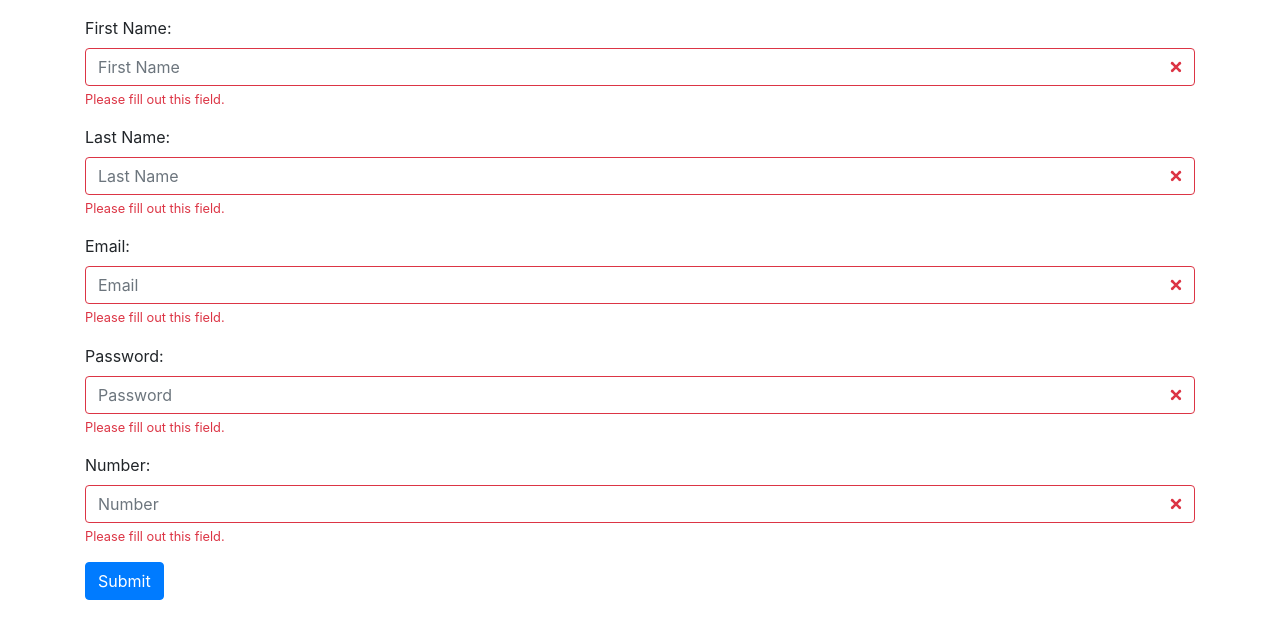
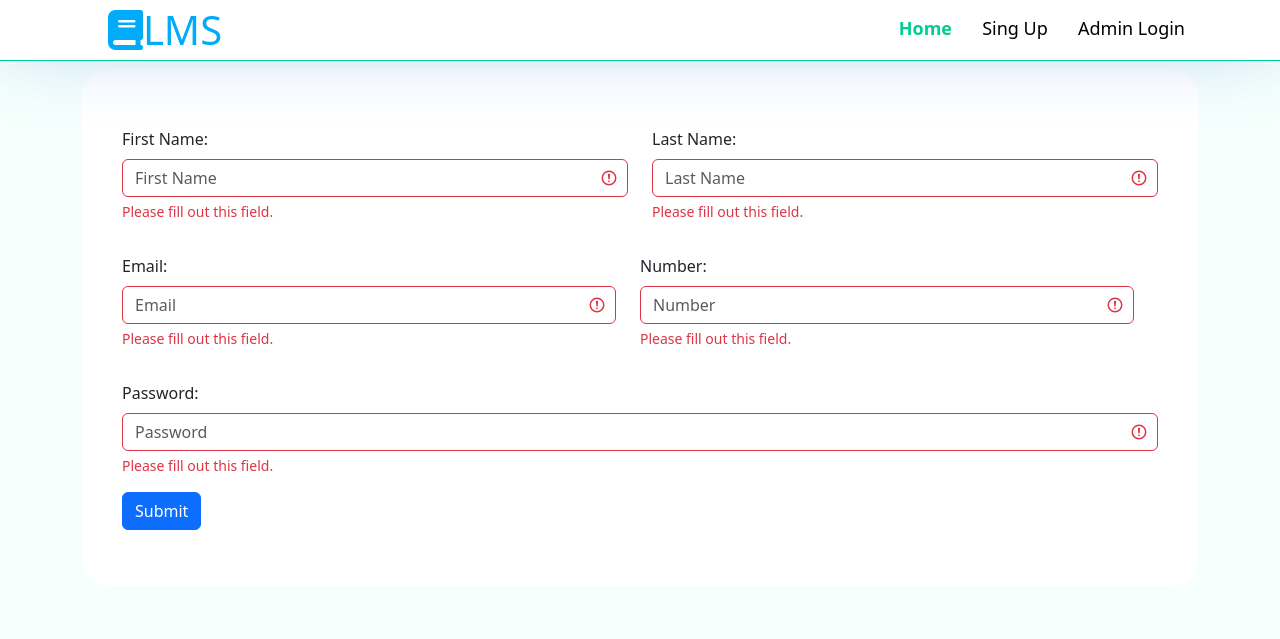
Before and after one commit to razibdash/Gnosis, a PHP site: page /Sing-up.php in a window 1280 px wide. Shown: the top 639 px of the page. Run offline with PHP 8.4, Linux system fonts and the light colour scheme.

Commit message:
backend login changed

```diff
--- a/css/home.css
+++ b/css/home.css
@@ -1,6 +1,9 @@
 .header{
     position: relative;
     width: 100%;
+    background-color: white !important;
+    box-shadow: 0px -31px 87px #2e62dd70;
+    border-bottom: 1px solid #00cd93;
 }
 .header .logo{
     text-align: center;
--- a/css/style.css
+++ b/css/style.css
@@ -254,3 +254,12 @@ h4.book-request {
   margin-right: 10px;
   text-align: center;
 }
+.sing-up-form.student_info{
+  padding: 10px;
+}
+
+ .form-sing {
+  background: white;
+  padding: 40px;
+  border-radius: 25px;
+}
--- a/home.php
+++ b/home.php
@@ -1,6 +1,5 @@
 
 <?php require_once('header.php')?>
-
 
 <?php
  if(isset($_REQUEST['adminError']))
@@ -12,7 +11,6 @@
     <?php
  }
 ?>
-
 
 <!--login part-->
      <section class="studen_admin_login">
--- a/sing-up.php
+++ b/sing-up.php
@@ -1,49 +1,65 @@
-<!DOCTYPE html>
-<html lang="en">
-<head>
-   <meta charset="UTF-8">
-   <meta http-equiv="X-UA-Compatible" content="IE=edge">
-   <meta name="viewport" content="width=device-width, initial-scale=1.0">
-   <title>sing up</title>
-   <link rel="stylesheet" href="https://stackpath.bootstrapcdn.com/bootstrap/4.3.1/css/bootstrap.min.css"
-   integrity="sha384-ggOyR0iXCbMQv3Xipma34MD+dH/1fQ784/j6cY/iJTQUOhcWr7x9JvoRxT2MZw1T" crossorigin="anonymous">
-   <link rel="stylesheet" href="./css/student_info.css">
-</head>
-<body>
-   <div class="sing-up-form student_info">
+
+<?php require_once('header.php')?>
+
+<?php
+ if(isset($_REQUEST['logEror']))
+ {
+    ?>
+    <div class="alert alert-warning" role="alert">
+    Sorry!, Someting Want Wrong.
+</div>
+    <?php
+ }
+ ?>
+
+
+   <section class="sing-up-form student_info">
       <div class="container">
          <div class="row">
             <div class="col-md-12 col-xxl-12 col-lg-12 ">
                <div class="form-sing">
 
-               <form action="sing-up.php" method="post" class="was-validated">
+               <form action="php_core/new_user_core.php?addUser" method="post" class="was-validated">
+                  <div class="row">
+                     <div class="col-md-6 col-xxl-6 col-lg-6">
                      <div class="mb-3 mt-3">
                         <label for="pwd" class="form-label">First Name:</label>
                            <input type="text" class="form-control" id="uname" placeholder="First Name" name="fname" required>
                            <div class="valid-feedback">Valid.</div>
                            <div class="invalid-feedback">Please fill out this field.</div>
                         </div>
+                     </div>
+                     <div class="col-md-6 col-xxl-6 col-lg-6">
                      <div class="mb-3 mt-3">
                          <label for="pwd" class="form-label">Last Name:</label>
                         <input type="text" class="form-control" id="uname" placeholder="Last Name" name="lname" required>
                         <div class="valid-feedback">Valid.</div>
                         <div class="invalid-feedback">Please fill out this field.</div>
                      </div>
+                  </div>
+                  <div class="row">
+                  <div class="col-md-6 col-xxl-6 col-lg-6">
                      <div class="mb-3 mt-3">
                         <label for="pwd" class="form-label">Email:</label>
                         <input type="email" class="form-control" id="uname" placeholder="Email" name="email" required>
                         <div class="valid-feedback">Valid.</div>
                         <div class="invalid-feedback">Please fill out this field.</div>
                      </div>
+                  </div>
+                  <div class="col-md-6 col-xxl-6 col-lg-6">
+                  <div class="mb-3 mt-3">
+                  <label for="pwd" class="form-label">Number:</label>
+                  <input type="text" class="form-control" id="pwd" placeholder="Number" name="number" required>
+                  <div class="valid-feedback">Valid.</div>
+                  <div class="invalid-feedback">Please fill out this field.</div>
+               </div>
+                  </div>
+                  </div>
+                  </div>
+
                <div class="mb-3 mt-3">
                <label for="pwd" class="form-label">Password:</label>
                   <input type="password" class="form-control" id="uname" placeholder="Password" name="password" required>
-                  <div class="valid-feedback">Valid.</div>
-                  <div class="invalid-feedback">Please fill out this field.</div>
-               </div>
-               <div class="mb-3">
-                  <label for="pwd" class="form-label">Number:</label>
-                  <input type="text" class="form-control" id="pwd" placeholder="Number" name="number" required>
                   <div class="valid-feedback">Valid.</div>
                   <div class="invalid-feedback">Please fill out this field.</div>
                </div>
@@ -54,7 +70,7 @@
             </div>
          </div>
       </div>
-   </div>
+   </section>
 
    <?php
 
@@ -75,5 +91,6 @@
 
 
 ?>
-</body>
-</html>
+
+
+<?php require_once('footer.php')?>
```
Also changed, not shown: php_core/login_core.php (+3 -4 lines), php_core/new_user_core.php (added, +28 -0 lines), php_core/student_login_core.php (+5 -7 lines). Lines whose indentation alone changed are shown as unchanged.
